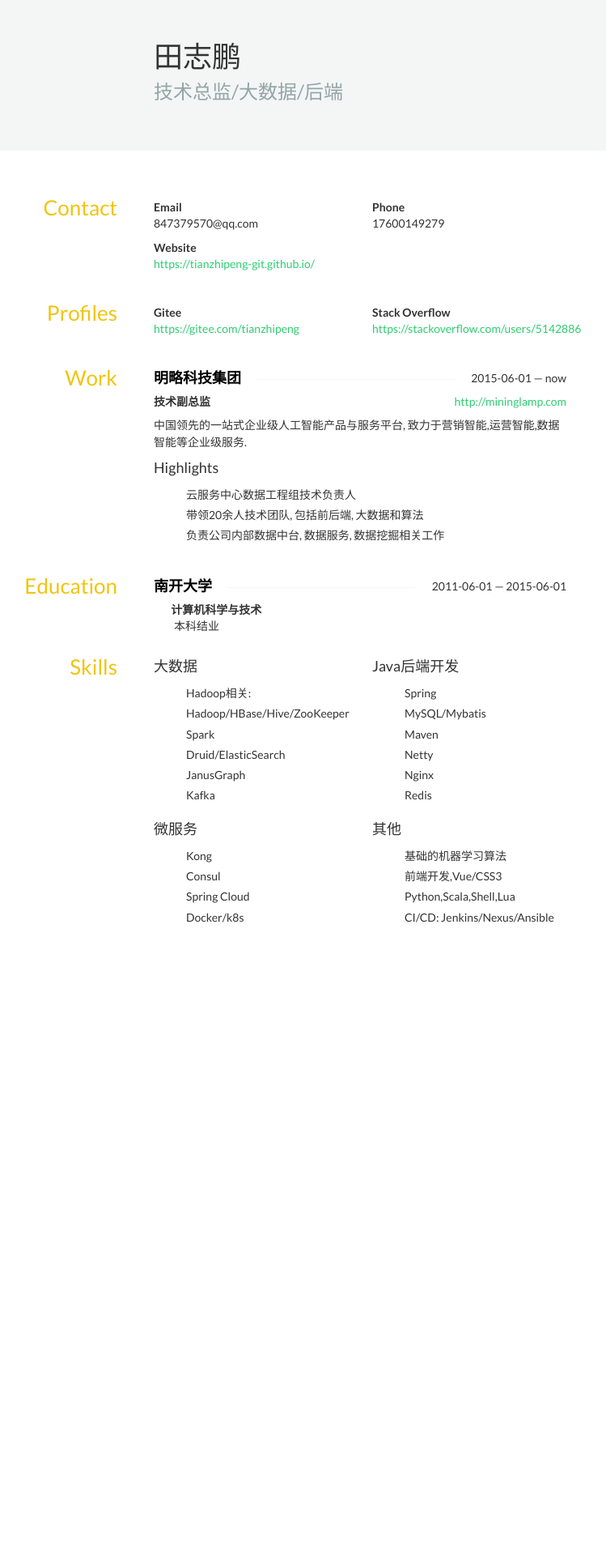
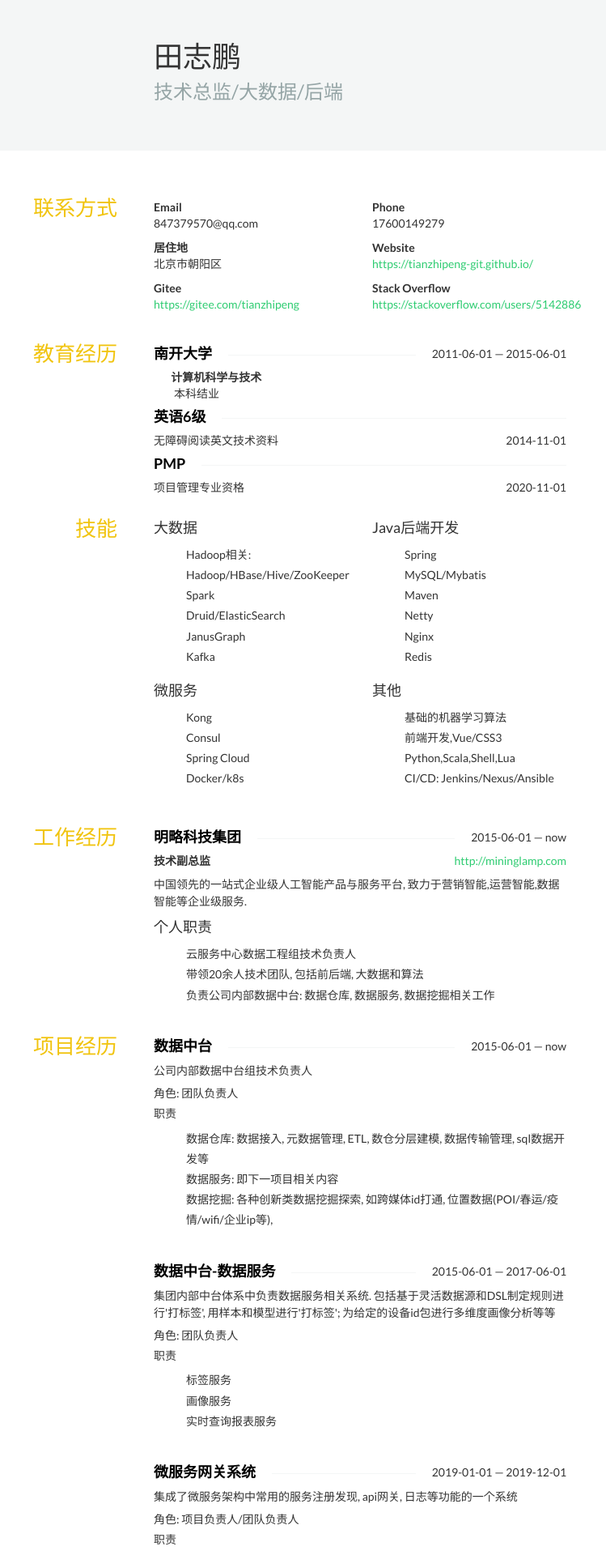
Before and after one commit to tianzhipeng-git/tianzhipeng-git.github.io, a Jekyll site: the page resume/jsonresume-theme-flat-master/public/index.html, which Jekyll copies as it is, in a window 1280 px wide. Shown: the top 1920 px of the page at 81% size, without its empty margins (285-1034 px from the left). Built offline with Jekyll 4.4.1, drawn with Linux system fonts in a browser that asks for light colours; nearby versions of some CDN libraries; a style sheet for code colours, icons or effects is not loaded; before the commit the page ends 1245 px from its top, so only the background shows below that; some of the changed text lies outside the part shown.

```diff
--- a/resume/jsonresume-theme-flat-master/public/index.html
+++ b/resume/jsonresume-theme-flat-master/public/index.html
@@ -1,11 +1,11 @@
 <!doctype html>
 <html>
 	<head>
-
+	<!-- TODO 完善建立: 印象笔记(核心技术能力),gitlab,techtree -->
 	<meta charset="utf-8">
 	<meta name="viewport" content="width=device-width, user-scalable=no, minimal-ui">
 
-	<title>田志鹏</title>
+	<title>个人简历-田志鹏</title>
 
 	<link rel="stylesheet" href="https://cdnjs.cloudflare.com/ajax/libs/twitter-bootstrap/3.2.0/css/bootstrap.min.css">
 	<link rel="stylesheet" href="https://cdnjs.cloudflare.com/ajax/libs/octicons/2.0.2/octicons.min.css">
@@ -119,6 +119,9 @@
 #education .studyType {
 	margin-left: 25px;
 }
+#education .other-edu {
+	margin-top: 20px;
+}
 #awards .summary,
 #publications .summary {
 	margin-top: 8px;
@@ -210,7 +213,7 @@
 
 	<section id="contact" class="row">
 		<aside class="col-sm-3">
-			<h3>Contact</h3>
+			<h3>联系方式</h3>
 		</aside>
 		<div class="col-sm-9">
 			<div class="row">
@@ -223,30 +226,22 @@
 				<div class="phone">17600149279</div>
 			</div>
 			<div class="col-sm-6">
+				<strong>居住地</strong>
+				<div class="website">
+					北京市朝阳区
+				</div>
+			</div>
+
+			<div class="col-sm-6">
 				<strong>Website</strong>
 				<div class="website">
 					<a href="https://tianzhipeng-git.github.io/">https://tianzhipeng-git.github.io/</a>
 				</div>
 			</div>
-			</div>
-		</div>
-	</section>
-	<!-- <section id="about" class="row">
-		<aside class="col-sm-3">
-			<h3>About</h3>
-		</aside>
-		<div class="col-sm-9">
-		</div>
-	</section> -->
-	<section id="profiles" class="row">
-		<aside class="col-sm-3">
-			<h3>Profiles</h3>
-		</aside>
-		<div class="col-sm-9">
-			<div class="row">
+
 			<div class="col-sm-6">
 				<strong class="network">
-						gitee
+					Gitee
 				</strong>
 					<div class="url">
 						<a href="https://gitee.com/tianzhipeng">https://gitee.com/tianzhipeng</a>
@@ -264,43 +259,9 @@
 		</div>
 	</section>
 
-	<section id="work" class="row">
-		<aside class="col-sm-3">
-			<h3>Work</h3>
-		</aside>
-		<div class="col-sm-9">
-			<div class="row">
-			<div class="col-sm-12">
-				<h4 class="strike-through">
-					<span>明略科技集团</span>
-					<span class="date">
-						2015-06-01 — now
-					</span>
-				</h4>
-				<div class="website pull-right">
-					<a href="http://mininglamp.com">http://mininglamp.com</a>
-				</div>
-				<div class="position">
-					技术副总监
-				</div>
-				<div class="summary">
-					<p>中国领先的一站式企业级人工智能产品与服务平台, 致力于营销智能,运营智能,数据智能等企业级服务.</p>
-				</div>
-				<h4>Highlights</h4>
-				<ul class="highlights">
-					<li class="bullet">云服务中心数据工程组技术负责人</li>
-					<li class="bullet">带领20余人技术团队, 包括前后端, 大数据和算法</li>
-					<li class="bullet">负责公司内部数据中台, 数据服务, 数据挖掘相关工作</li>
-				</ul>
-			</div>
-			</div>
-		</div>
-	</section>
-
-
 	<section id="education" class="row">
 		<aside class="col-sm-3">
-			<h3>Education</h3>
+			<h3>教育经历</h3>
 		</aside>
 		<div class="col-sm-9">
 			<div class="row">
@@ -319,14 +280,46 @@
 				</div>
 			</div>
 			</div>
+			<div class="row">
+			<div class="col-sm-12">
+				<h4 class="strike-through other-edu">
+					<span>英语6级</span>
+				</h4>
+				<div class="date pull-right">
+					2014-11-01
+				</div>
+				<div class="summary">
+					无障碍阅读英文技术资料
+				</div>
+				<!-- <h4 class="strike-through other-edu">
+					<span>英语6级</span>
+					<span class="date">
+						2014-11-01
+					</span>
+				</h4> -->
+				<h4 class="strike-through other-edu">
+					<span>PMP</span>
+				</h4>
+				<div class="date pull-right">
+					2020-11-01
+				</div>
+				<div class="summary">
+					项目管理专业资格
+				</div>
+				<!-- <h4 class="strike-through other-edu">
+					<span>PMP</span>
+					<span class="date">
+						2020-11-01
+					</span>
+				</h4> -->
+			</div>
+			</div>
 		</div>
 	</section>
 
-
-
 	<section id="skills" class="row">
 		<aside class="col-sm-3">
-			<h3>Skills</h3>
+			<h3>技能</h3>
 		</aside>
 		<div class="col-sm-9">
 			<div class="row">
@@ -381,10 +374,191 @@
 		</div>
 	</section>
 
+	<section id="work" class="row">
+		<aside class="col-sm-3">
+			<h3>工作经历</h3>
+		</aside>
+		<div class="col-sm-9">
+			<div class="row">
+			<div class="col-sm-12">
+				<h4 class="strike-through">
+					<span>明略科技集团</span>
+					<span class="date">
+						2015-06-01 — now
+					</span>
+				</h4>
+				<div class="website pull-right">
+					<a href="http://mininglamp.com">http://mininglamp.com</a>
+				</div>
+				<div class="position">
+					技术副总监
+				</div>
+				<div class="summary">
+					<p>中国领先的一站式企业级人工智能产品与服务平台, 致力于营销智能,运营智能,数据智能等企业级服务.</p>
+				</div>
+				<h4>个人职责</h4>
+				<ul class="highlights">
+					<li class="bullet">云服务中心数据工程组技术负责人</li>
+					<li class="bullet">带领20余人技术团队, 包括前后端, 大数据和算法</li>
+					<li class="bullet">负责公司内部数据中台: 数据仓库, 数据服务, 数据挖掘相关工作</li>
+				</ul>
+			</div>
+			</div>
+		</div>
+	</section>
 
+	<section id="project" class="row">
+		<aside class="col-sm-3">
+			<h3>项目经历</h3>
+		</aside>
+		<div class="col-sm-9">
+			<div class="row">
+			<div class="col-sm-12">
+				<h4 class="strike-through">
+					<span>数据中台</span>
+					<span class="date">
+						2015-06-01 — now
+					</span>
+				</h4>
 
+				<div class="summary">
+					<p>公司内部数据中台组技术负责人</p>
+				</div>
+
+				<div class="position">
+					<h5>角色: <span>团队负责人</span></h5>
+				</div>
+
+				<h5>职责</h5>
+				<ul class="highlights">
+					<li class="bullet">数据仓库: 数据接入, 元数据管理, ETL, 数仓分层建模, 数据传输管理, sql数据开发等</li>
+					<li class="bullet">数据服务: 即下一项目相关内容</li>
+					<li class="bullet">数据挖掘: 各种创新类数据挖掘探索, 如跨媒体id打通, 位置数据(POI/春运/疫情/wifi/企业ip等), </li>
+				</ul>
+			</div>
+			<div class="col-sm-12">
+				<h4 class="strike-through">
+					<span>数据中台-数据服务</span>
+					<span class="date">
+						2015-06-01 — 2017-06-01
+					</span>
+				</h4>
+
+				<div class="summary">
+					<p>集团内部中台体系中负责数据服务相关系统. 包括基于灵活数据源和DSL制定规则进行&#x27;打标签&#x27;, 用样本和模型进行&#x27;打标签&#x27;; 为给定的设备id包进行多维度画像分析等等</p>
+				</div>
+
+				<div class="position">
+					<h5>角色: <span>团队负责人</span></h5>
+				</div>
+
+				<h5>职责</h5>
+				<ul class="highlights">
+					<li class="bullet">标签服务</li>
+					<li class="bullet">画像服务</li>
+					<li class="bullet">实时查询报表服务</li>
+				</ul>
+			</div>
+			<div class="col-sm-12">
+				<h4 class="strike-through">
+					<span>微服务网关系统</span>
+					<span class="date">
+						2019-01-01 — 2019-12-01
+					</span>
+				</h4>
+
+				<div class="summary">
+					<p>集成了微服务架构中常用的服务注册发现, api网关, 日志等功能的一个系统</p>
+				</div>
+
+				<div class="position">
+					<h5>角色: <span>项目负责人/团队负责人</span></h5>
+				</div>
+
+				<h5>职责</h5>
+				<ul class="highlights">
+					<li class="bullet">使用Consul负责注册发现,dns</li>
+					<li class="bullet">使用Kong做反向代理, 网关, 鉴权, 限流等</li>
+					<li class="bullet">使用Kafka/Druid做日志报表</li>
+					<li class="bullet">多可用区设计</li>
+				</ul>
+			</div>
+			<div class="col-sm-12">
+				<h4 class="strike-through">
+					<span>数据分析平台</span>
+					<span class="date">
+						2017-06-01 — 2019-06-01
+					</span>
+				</h4>
+
+				<div class="summary">
+					<p>内部孵化出多个数据分析平台. 根据业务同学遇到的数据分析场景, 开发相应的系统功能</p>
+				</div>
+
+				<div class="position">
+					<h5>角色: <span>核心开发人员/项目负责人</span></h5>
+				</div>
+
+				<h5>职责</h5>
+				<ul class="highlights">
+					<li class="bullet">Data+ 根据需求定制的任务平台: </li>
+					<li class="bullet">DataInsight-设备id包画像图表分析: Hadoop/ElasticSearch/ECharts</li>
+					<li class="bullet">DataListening-&#x27;打标签&#x27;系统: Hive/Hadoop</li>
+					<li class="bullet">寻迹-位置信息查询分析系统: HBase/Spark/GeoMesa</li>
+				</ul>
+			</div>
+			<div class="col-sm-12">
+				<h4 class="strike-through">
+					<span>营销数据管理平台(DMP)</span>
+					<span class="date">
+						2015-06-01 — 2017-06-01
+					</span>
+				</h4>
+
+				<div class="summary">
+					<p>DMP是数字营销行业常用的解决方案, 用于将广告主在各个渠道可获得的用户数据收集处理, 指导广告投放和精准营销</p>
+				</div>
+
+				<div class="position">
+					<h5>角色: <span>主力开发人员</span></h5>
+				</div>
+
+				<h5>职责</h5>
+				<ul class="highlights">
+					<li class="bullet">DMP网站多个模块的主力开发:  SpringMVC/Mybatis/Redis/MySQL/Velocity/JQuery/多租户设计</li>
+					<li class="bullet">后端任务调度系统开发:  SpringMVC/Mybatis/Quartz/ECharts/Hadoop</li>
+					<li class="bullet">各种数据处理转换任务开发:  Hadoop/ETL设计</li>
+					<li class="bullet">投放系统AdServing开发:  Spring/Struts</li>
+					<li class="bullet">高性能标签查询API: Netty</li>
+				</ul>
+			</div>
+			<div class="col-sm-12">
+				<h4 class="strike-through">
+					<span>广告监测相关系统</span>
+					<span class="date">
+						2015-06-01 — 2017-06-01
+					</span>
+				</h4>
+
+				<div class="summary">
+					<p>秒针广告监测是国内领先的三方广告监测方案, 监测系统后端模块众多, 参与了其中部分</p>
+				</div>
+
+				<div class="position">
+					<h5>角色: <span>主力开发人员</span></h5>
+				</div>
+
+				<h5>职责</h5>
+				<ul class="highlights">
+					<li class="bullet">媒体标准信息库系统</li>
+					<li class="bullet">反作弊任务</li>
+					<li class="bullet">可视曝光</li>
+				</ul>
+			</div>
+			</div>
+		</div>
+	</section>
 
 	</div>
-
 	</body>
 </html>
--- a/resume/jsonresume-theme-flat-master/style.css
+++ b/resume/jsonresume-theme-flat-master/style.css
@@ -106,6 +106,9 @@
 #education .studyType {
 	margin-left: 25px;
 }
+#education .other-edu {
+	margin-top: 20px;
+}
 #awards .summary,
 #publications .summary {
 	margin-top: 8px;
```
Also changed, not shown: _posts/2020-07-12-k8s-network.md (added, +23 -0 lines), resume/jsonresume-theme-flat-master/resume.json (+88 -14 lines), resume/resume.json (added, +130 -0 lines), 1 other file. Lines whose indentation alone changed are shown as unchanged.
